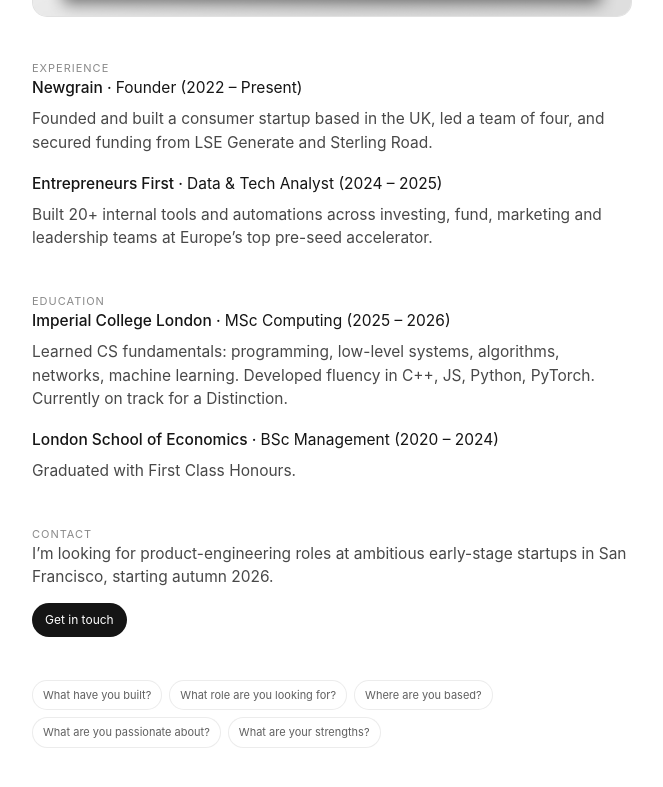
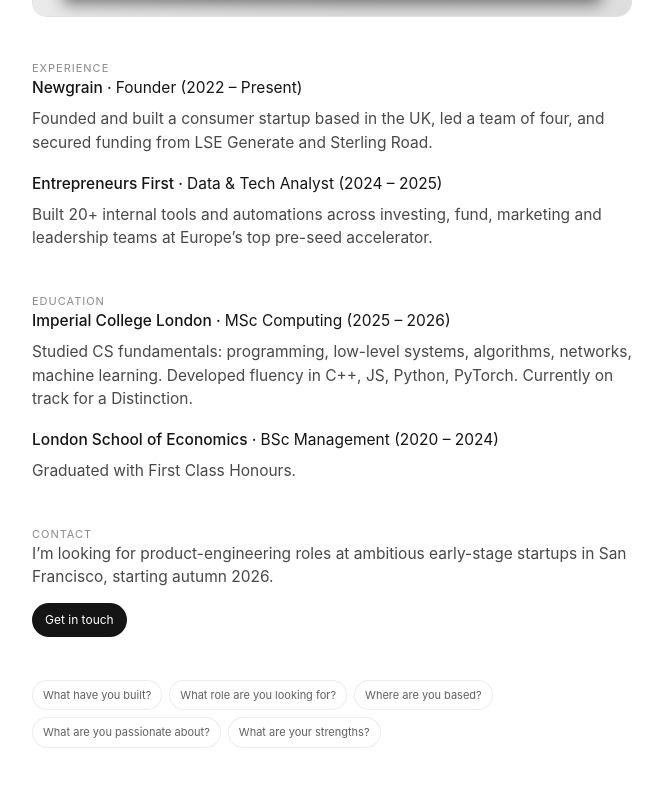
Before and after one commit to timotheeiss/personal-website, a React (Vite) app: page / in a window 1280 px wide. Shown: the part 2226-3013 px from the top of the page, without its empty margins (284-947 px from the left). Built offline with nearby package versions, Linux system fonts and the light colour scheme.

Commit message:
Improve Imperial section wording

```diff
--- a/src/App.tsx
+++ b/src/App.tsx
@@ -186,7 +186,7 @@
     role: 'MSc Computing',
     date: '2025 – 2026',
     description:
-      'Learned CS fundamentals: programming, low-level systems, algorithms, networks, machine learning. Developed fluency in C++, JS, Python, PyTorch. Currently on track for a Distinction.',
+      'Studied CS fundamentals: programming, low-level systems, algorithms, networks, machine learning. Developed fluency in C++, JS, Python, PyTorch. Currently on track for a Distinction.',
   },
   {
     title: 'London School of Economics',
```
